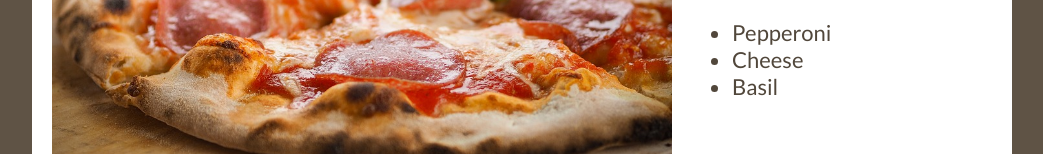
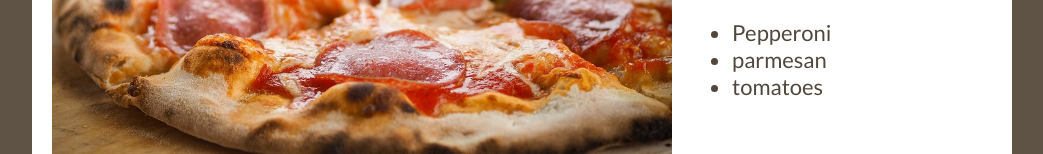
Before and after one commit to amelink/pizza, a plain HTML site: page index.html in a window 1280 px wide. Shown: the part 250-404 px from the top of the page, without its empty margins (118-1161 px from the left). Drawn offline with Linux system fonts and the light colour scheme; a web font is replaced by a local one.

Commit message:
change 1
change the dishes

```diff
--- a/index.html
+++ b/index.html
@@ -21,8 +21,8 @@
     <p>My Favorite Topics: </p>
     <ul>
       <li>Pepperoni</li>
-      <li>Cheese</li>
-      <li>Basil</li>
+      <li>parmesan</li>
+      <li>tomatoes</li>
     </ul>
   </div>
 </div>
```
